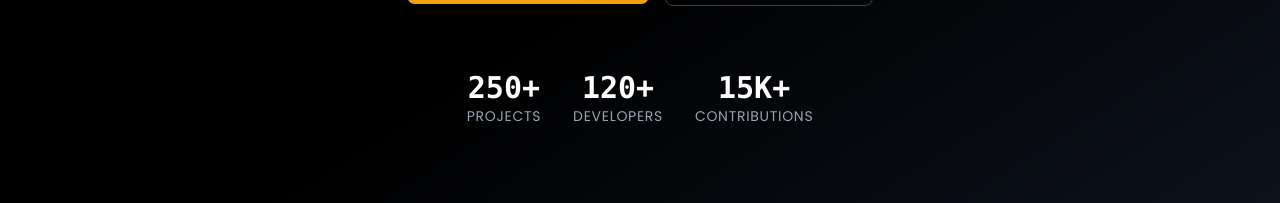
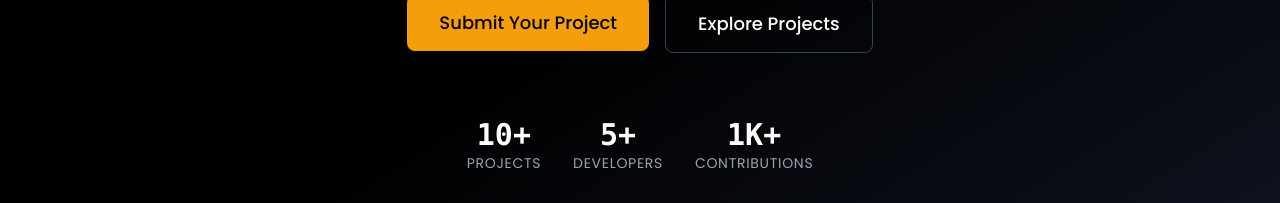
Before and after one commit to Sohan-Rout/EcmaProjects, a Next.js app: page / in a window 1280 px wide. Shown: the part 436-639 px from the top of the page. Built offline with nearby package versions, Linux system fonts and the light colour scheme.

Commit message:
Hero section content hieght fixed and content updated

```diff
--- a/app/components/hero.jsx
+++ b/app/components/hero.jsx
@@ -2,7 +2,7 @@
 
 const Hero = () => {
   return (
-    <section className="bg-black text-white relative overflow-hidden min-h-screen">
+    <section className="bg-black text-white relative overflow-hidden min-h-screen flex flex-col justify-center items-center">
       {/* Gradient overlay */}
       <div className="absolute inset-0 bg-gradient-to-br from-black via-black to-gray-900 opacity-90"></div>
 
@@ -10,7 +10,7 @@
       <div className="absolute inset-0 bg-grid-small-white/[0.04]"></div>
 
       {/* Container */}
-      <div className="container mx-auto px-6 py-28 md:py-36 relative z-10 text-center">
+      <div className="container mx-auto px-6 py-10 md:py-16 relative z-10 text-center">
         {/* Main Heading with animated gradient */}
         <h1 className="text-4xl md:text-6xl font-bold mb-6 font-poppins leading-tight">
           <span className="bg-clip-text text-transparent bg-gradient-to-r from-amber-400 via-amber-300 to-amber-500">
@@ -44,15 +44,15 @@
         {/* Stats bar */}
         <div className="mt-16 flex flex-wrap justify-center gap-8 text-gray-400">
           <div className="text-center">
-            <div className="text-3xl font-bold text-white font-mono">250+</div>
+            <div className="text-3xl font-bold text-white font-mono">10+</div>
             <div className="text-sm uppercase tracking-wider">Projects</div>
           </div>
           <div className="text-center">
-            <div className="text-3xl font-bold text-white font-mono">120+</div>
+            <div className="text-3xl font-bold text-white font-mono">5+</div>
             <div className="text-sm uppercase tracking-wider">Developers</div>
           </div>
           <div className="text-center">
-            <div className="text-3xl font-bold text-white font-mono">15K+</div>
+            <div className="text-3xl font-bold text-white font-mono">1K+</div>
             <div className="text-sm uppercase tracking-wider">Contributions</div>
           </div>
         </div>
```
